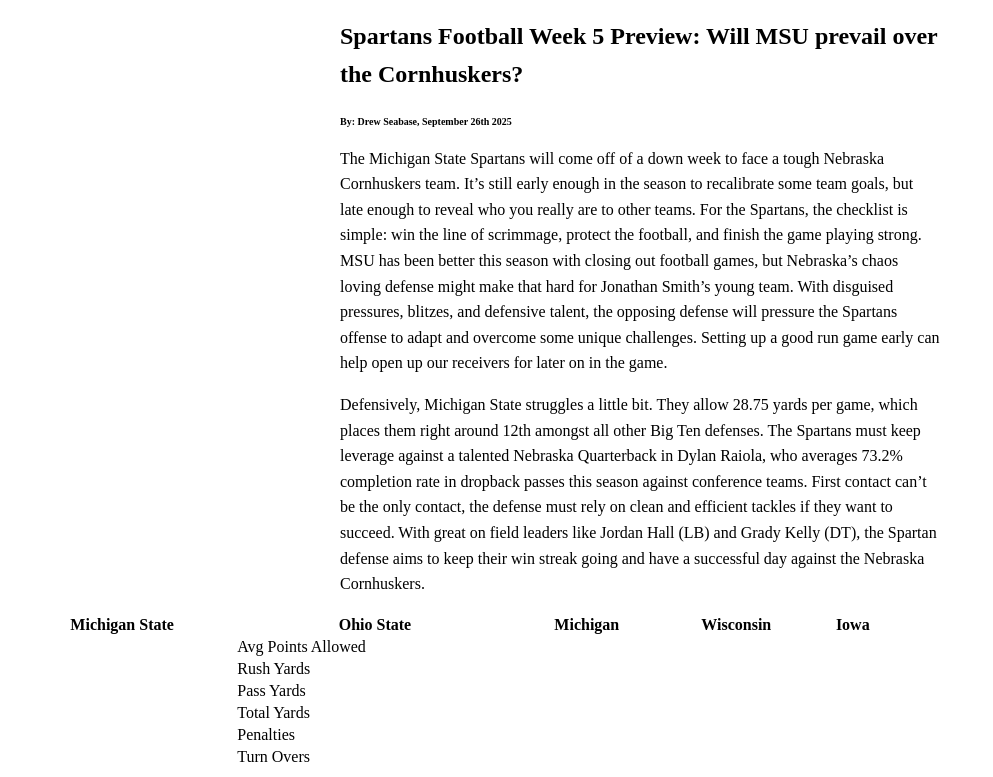
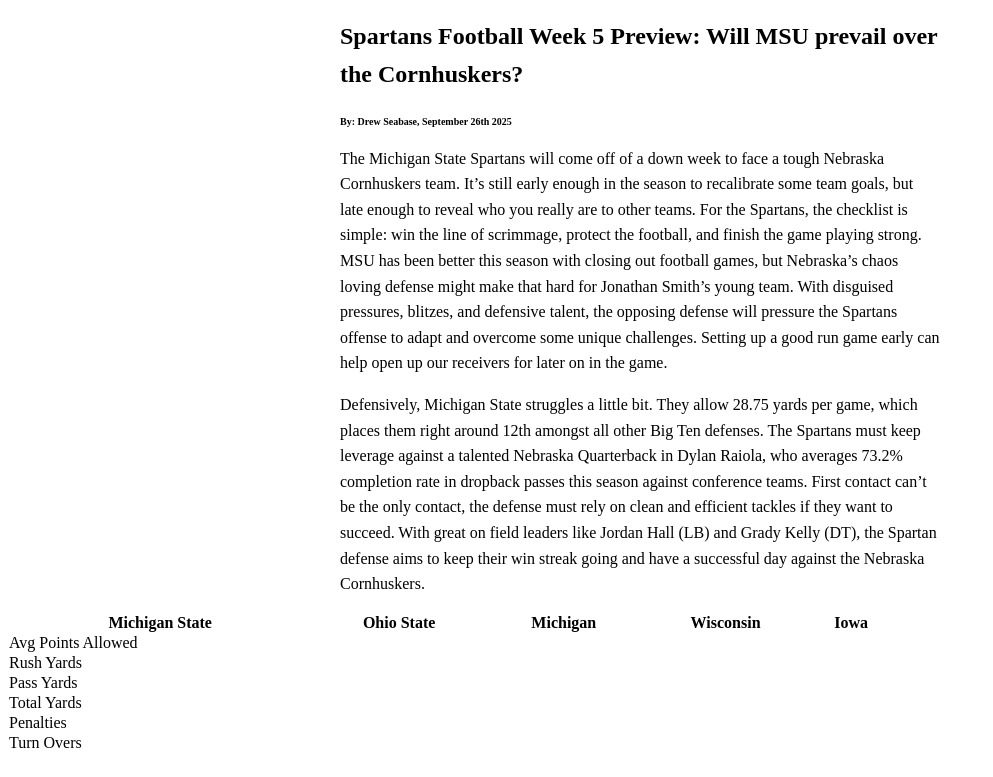
Before and after one commit to drewseabase/mi349_blog, a plain HTML site: page index.html in a window 1280 px wide. Shown: the part 461-1238 px from the top of the page, without its empty margins (0-993 px from the left). Drawn offline with Linux system fonts and the light colour scheme.

Commit message:
will this work

```diff
--- a/index.html
+++ b/index.html
@@ -60,10 +60,10 @@
       </p>
       </div>
       <!--Table Code-->
+
       <div>
-
       <title> Notable 2025 Big Ten Defensive Stats </title>
-      <table style="width: 70%">
+      <table style="border-collapse: collapse; width: 70%">
         <tr>
           <th scope="col"> Michigan State</th>
           <th scope="col"> Ohio State</th>
@@ -72,37 +72,23 @@
           <th scope="col"> Iowa</th>
         </tr>
         <tr>
-          <th scope="row">
             <td> Avg Points Allowed</td>
-          </th>
         </tr>
         <tr>
-          <th scope="row">
             <td> Rush Yards</td>
-          </th>
         </tr>
         <tr>
-          <th scope="row">
             <td> Pass Yards</td>
-          </th>
         </tr>
         <tr>
-          <th scope="row">
             <td> Total Yards</td>
-          </th>
         </tr>
         <tr>
-          <th scope="row">
             <td> Penalties</td>
-          </th>
         </tr>
         <tr>
-          <th scope="row">
             <td> Turn Overs</td>
-          </th>
         </tr>
-
-
       </table>
 
       </div>
```
